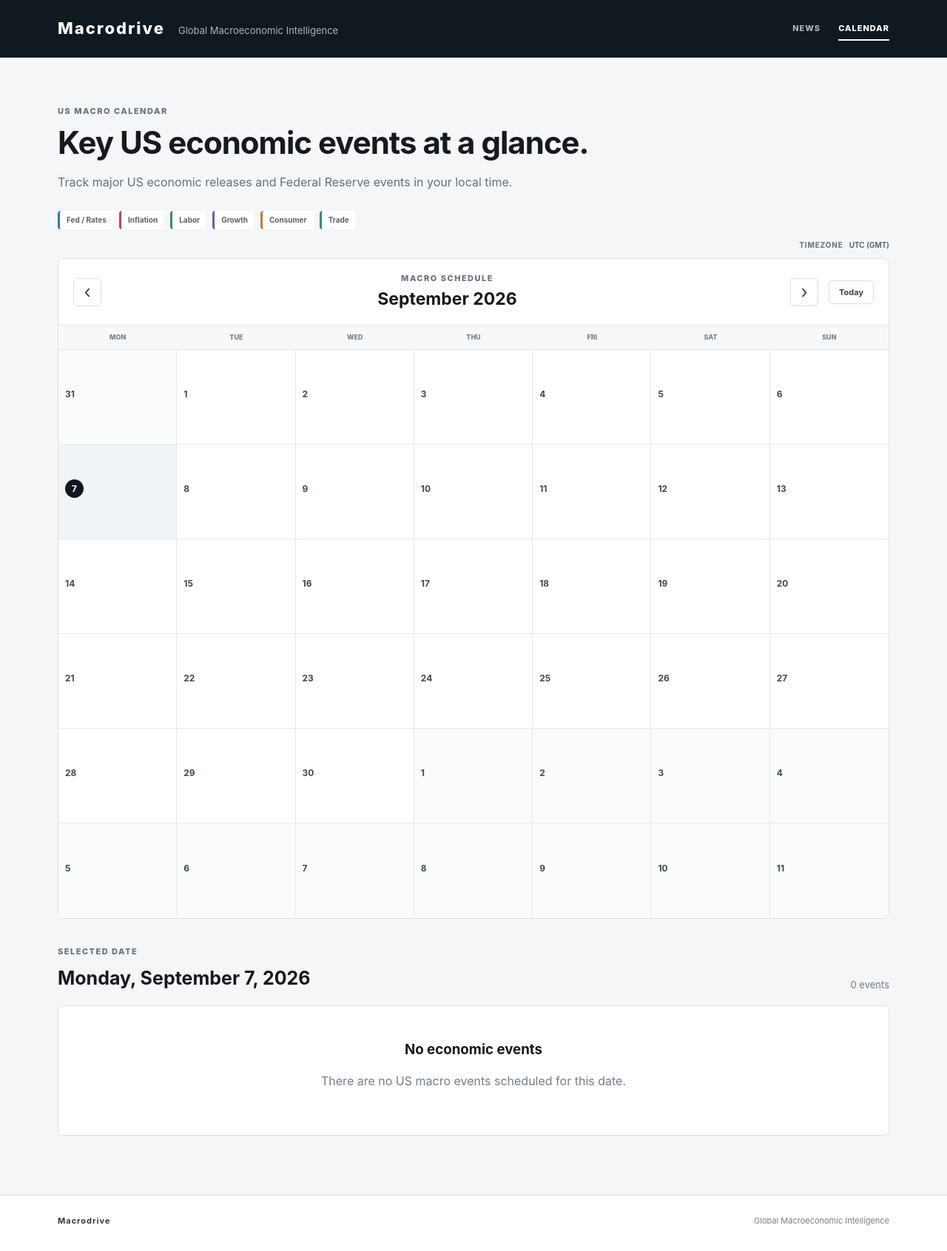
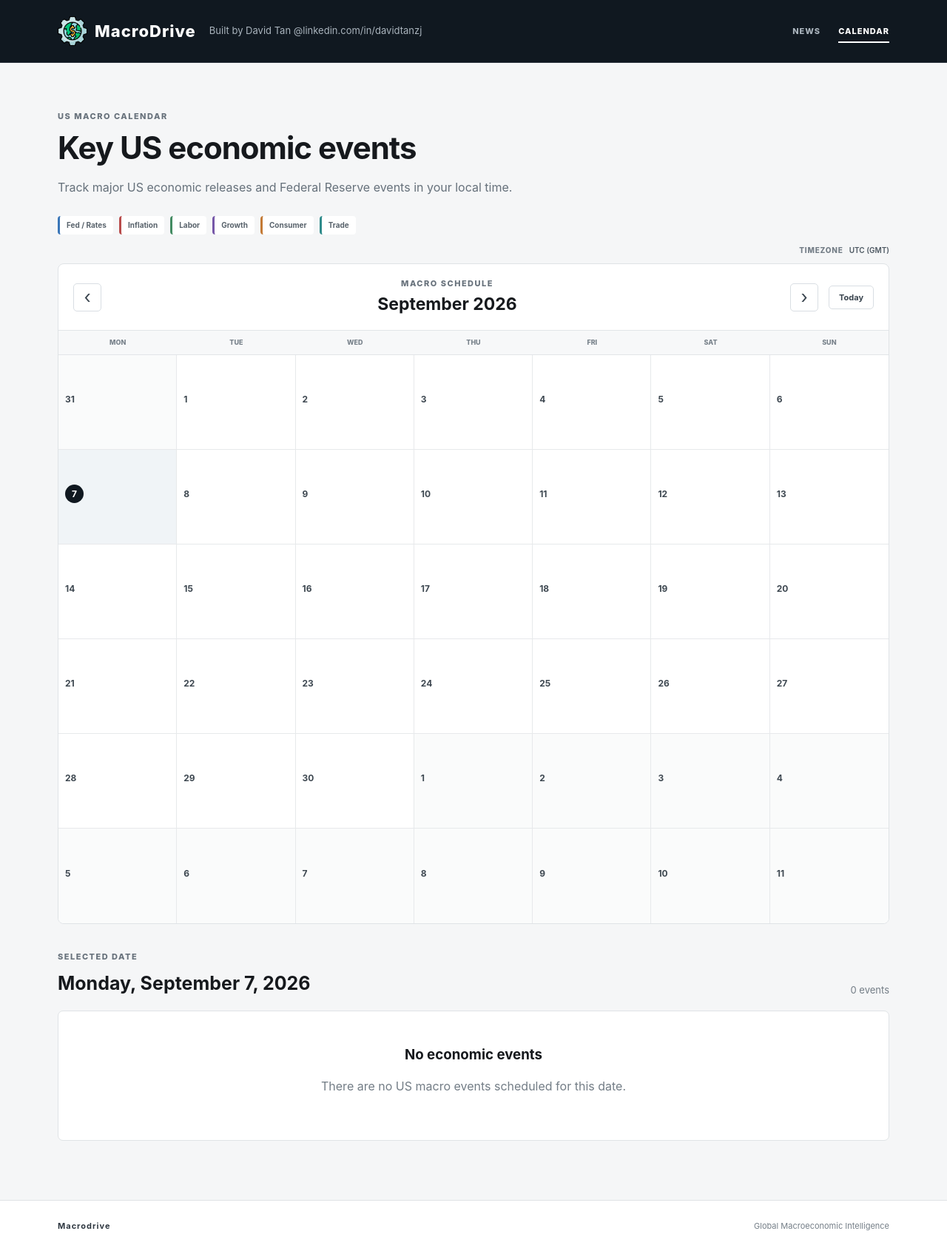
Before and after one commit to davidtanzj/Macrodrive, a Flask app: page /calendar in a window 1280 px wide. Shown: the whole page at 74% size. Before the commit the page ends 1656 px from the top, so only its background shows below. Run offline with Flask 3, Linux system fonts and the light colour scheme; data that the repository does not hold is empty; some libraries are stand-ins or nearby versions.

Commit message:
Update MacroDrive website design

```diff
--- a/static/style.css
+++ b/static/style.css
@@ -35,24 +35,40 @@ a { color: inherit; }
     padding: 22px 28px;
 }
 
-.brand {
+.brand-group {
     display: flex;
-    align-items: baseline;
+    align-items: center;
     gap: 18px;
 }
 
-.brand a {
+.brand {
+    display: flex;
+    align-items: center;
+    gap: 10px;
     color: white;
     text-decoration: none;
+}
+
+.brand-logo {
+    width: 40px;
+    height: 40px;
+    object-fit: contain;
+    flex-shrink: 0;
+}
+
+.brand-name {
+    color: white;
     font-size: 22px;
     font-weight: 800;
-    letter-spacing: 2px;
+    line-height: 1;
+    letter-spacing: 1px;
 }
 
-.brand span {
+.brand-byline {
     color: #aab4bd;
     font-size: 13px;
 }
+
 
 .main-nav {
     display: flex;
@@ -745,9 +761,14 @@ a { color: inherit; }
     }
 
     .header-content,
-    .brand {
+    .brand-group {
         align-items: flex-start;
         flex-direction: column;
+    }
+
+    .brand {
+        flex-direction: row;
+        align-items: center;
     }
 
     .hero { padding-top: 42px; }
--- a/templates/calendar.html
+++ b/templates/calendar.html
@@ -1,18 +1,30 @@
 <!DOCTYPE html>
 <html lang="en">
 <head>
+    <link
+    rel="icon"
+    type="image/png"
+    href="{{ url_for('static', filename='macrodrive-logo.png') }}"
+    >
     <meta charset="UTF-8">
     <meta name="viewport" content="width=device-width, initial-scale=1.0">
-    <title>US Macro Calendar · Macrodrive</title>
+    <title>MacroDrive | Calendar</title>
     <link rel="stylesheet" href="{{ url_for('static', filename='style.css') }}">
 </head>
 <body>
 
 <header class="site-header">
     <div class="header-content">
-        <div class="brand">
-            <a href="/">Macrodrive</a>
-            <span>Global Macroeconomic Intelligence</span>
+        <div class="brand-group">
+            <a href="/" class="brand">
+                <img
+                    src="{{ url_for('static', filename='macrodrive-logo.png') }}"
+                    alt="MacroDrive logo"
+                    class="brand-logo"
+                >
+                <span class="brand-name">MacroDrive</span>
+            </a>
+            <span class="brand-byline">Built by David Tan @linkedin.com/in/davidtanzj</span>
         </div>
         <nav class="main-nav">
             <a href="/">NEWS</a>
@@ -24,7 +36,7 @@
 <main class="container">
     <section class="hero calendar-hero">
         <p class="eyebrow">US MACRO CALENDAR</p>
-        <h1>Key US economic events at a glance.</h1>
+        <h1>Key US economic events</h1>
         <p class="hero-description">
             Track major US economic releases and Federal Reserve events in your local time.
         </p>
```
Also changed, not shown: templates/index.html (+17 -12 lines), static/macrodrive-logo.png (added).
